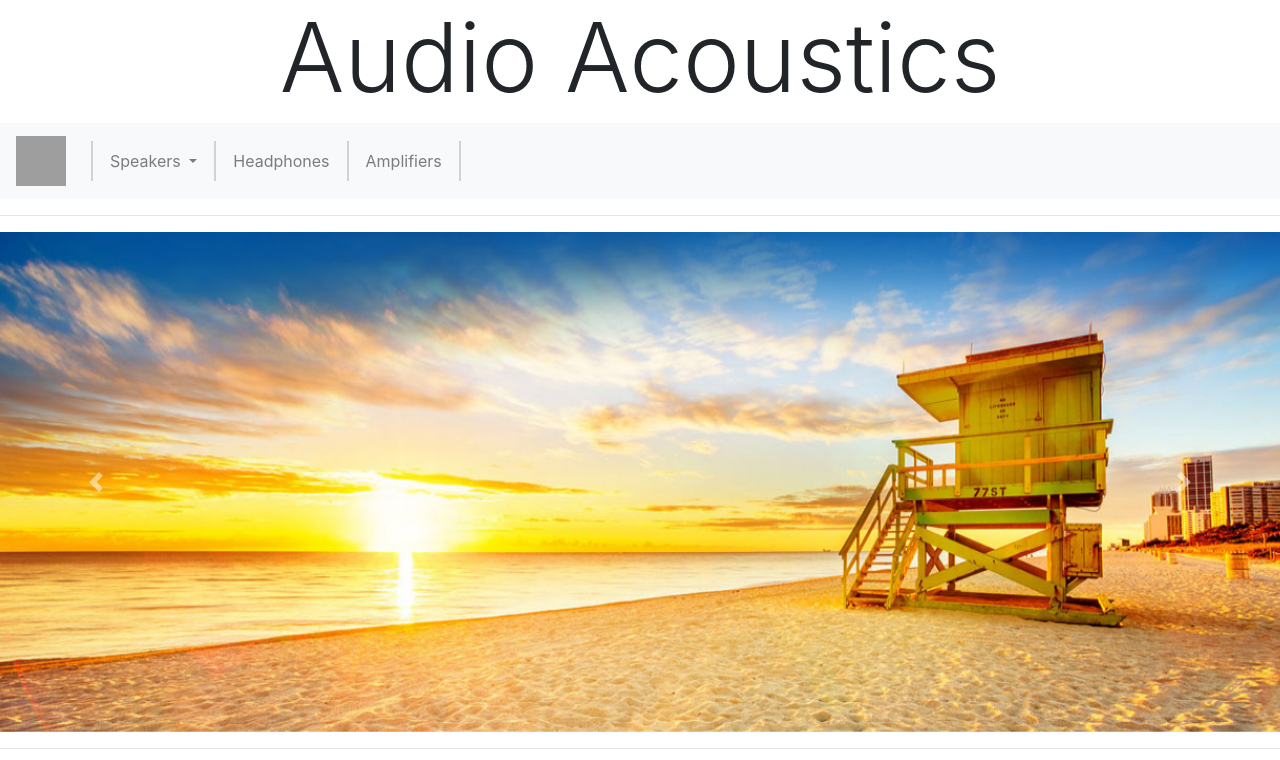
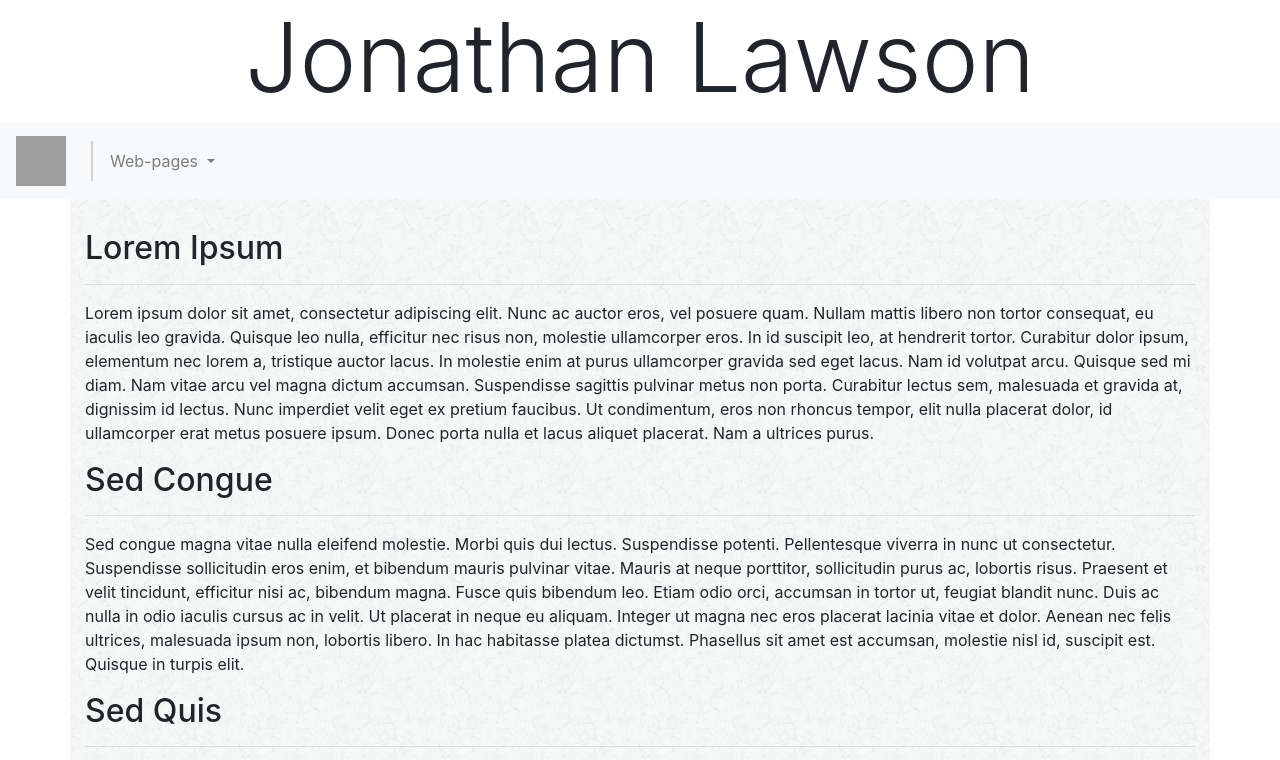
Before and after one commit to jondood/Test, a plain HTML site: page index.html in a window 1280 px wide. Shown: the top 760 px of the page. Drawn offline with nearby package versions, Linux system fonts and the light colour scheme; files that its build step writes are made by us from their sources; grey boxes are pictures that could not be loaded; files whose address does not match are found by name.

Commit message:
New homepage

```diff
--- a/index.html
+++ b/index.html
@@ -14,17 +14,17 @@
 	<meta charset="utf-8">
 	<meta name="viewport" content="width=device-width, initial-scale=1">
 
-    <title>Audio Acoustic</title>
+    <title>My Portfolio</title>
     <link rel="stylesheet" href="https://maxcdn.bootstrapcdn.com/bootstrap/4.1.3/css/bootstrap.min.css">
     <link rel="stylesheet" type="text/css" href="css/styles.css">
 </head>
 
 <body>
 	<div class="jumbtron-fluid">
-		<h1 class="display-1 text-center">Audio Acoustics</h1>
+		<h1 class="display-1 text-center">Jonathan Lawson</h1>
 	</div>
 
-	<nav class="navbar navbar navbar-expand-sm bg-light navbar-light" id="navbar">
+<nav class="navbar navbar navbar-expand-sm bg-light navbar-light" id="navbar">
   <a class="navbar-brand" href="https://jonathanlawson.co.uk"><img class="aclogo" src="https://jonathanlawson.co.uk/img/AC-logo.png"></a>
   <button class="navbar-toggler" type="button" data-toggle="collapse" data-target="#collapsibleNavbar">
     <span class="navbar-toggler-icon"></span>
@@ -34,52 +34,18 @@
     	<div class="divider-vertical"></div>
 	  <li class="nav-item dropdown">
         <a class="nav-link dropdown-toggle" href="#" id="navbarDropdown" role="button" data-toggle="dropdown" aria-haspopup="true" aria-expanded="false">
-          Speakers
+          Web-pages
         </a>
         <div class="dropdown-menu" aria-labelledby="navbarDropdown">
-          <a class="dropdown-item" href="https://jonathanlawson.co.uk/speakers/speaker1.html">Speaker1</a>
-          <a class="dropdown-item" href="https://jonathanlawson.co.uk/speakers/speaker2.html">Speaker2</a>
-          <a class="dropdown-item" href="https://jonathanlawson.co.uk/speakers/speaker3.html">Speaker3</a>
+          <a class="dropdown-item" href="https://jonathanlawson.co.uk/audioacoustics/home.html">Audio Acoustics</a>
+          <!--<a class="dropdown-item" href="https://jonathanlawson.co.uk/speakers/speaker2.html">Speaker2</a>
+          <a class="dropdown-item" href="https://jonathanlawson.co.uk/speakers/speaker3.html">Speaker3</a> -->
         </div>
       </li>
-      <div class="divider-vertical"></div>
-      <li class="nav-item">
-        <a class="nav-link" href="headphones.html">Headphones</a>
-      </li>
-      <div class="divider-vertical"></div>
-      <li class="nav-item">
-        <a class="nav-link" href="#">Amplifiers</a>
-      </li>
-      <div class="divider-vertical"></div>
     </ul>
   </div>
 </nav>
 
-<div class="jumbotron-fluid">
-	<hr id="jumbotop">
-	<div id="carouselExampleControls" class="carousel slide" data-ride="carousel">
-	  <div class="carousel-inner">
-	    <div class="carousel-item active">
-	      <img class="d-block w-100" id="exampleimg1" src="https://raw.githubusercontent.com/jondood/Test/master/img/audioexampleimg.jpg" alt="First slide">
-	    </div>
-	    <div class="carousel-item">
-	      <img class="d-block w-100" id="exampleimg2" src="https://raw.githubusercontent.com/jondood/Test/master/img/audioexampleimg2.jpg" alt="Second slide">
-	    </div>
-	    <div class="carousel-item">
-	      <img class="d-block w-100" id="exampleimg3" src="https://raw.githubusercontent.com/jondood/Test/master/img/audioexampleimg3.jpg" alt="Third slide">
-	    </div>
-	  </div>
-	  <a class="carousel-control-prev" href="#carouselExampleControls" role="button" data-slide="prev">
-	    <span class="carousel-control-prev-icon" aria-hidden="true"></span>
-	    <span class="sr-only">Previous</span>
-	  </a>
-	  <a class="carousel-control-next" href="#carouselExampleControls" role="button" data-slide="next">
-	    <span class="carousel-control-next-icon" aria-hidden="true"></span>
-	    <span class="sr-only">Next</span>
-	  </a>
-	</div>
-	<hr id="jumbobottom">
-</div>
 
 <div class="container" id="maintext">
 
```
